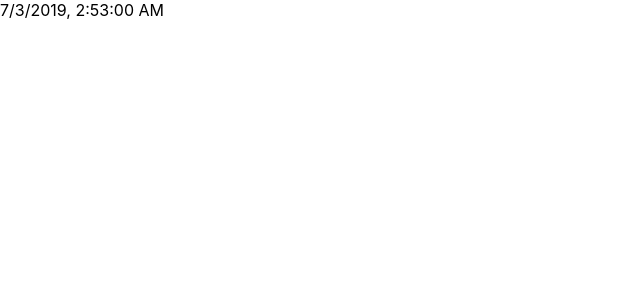
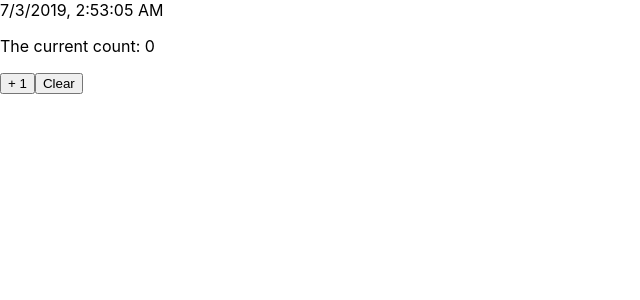
Before and after one commit to arminhus/react-playground, a React (Create React App) app: page / in a window 1280 px wide. Shown: the top 300 px of the page, without its empty margins (0-640 px from the left). Built offline with nearby package versions, Linux system fonts and the light colour scheme.

Commit message:
finished date, created counter for state mutation example

```diff
--- a/src/App.js
+++ b/src/App.js
@@ -4,6 +4,7 @@ import "./App.css";
 // import Tooltip from "./composition/Tooltip";
 // import Messages from "./Messages";
 import TheDate from "./state/TheDate";
+import Counter from "./state/Counter";
 
 // make 2 tooltips here and another inside the App directly
 // const firstTooltip = (
@@ -47,7 +48,10 @@ class App extends Component {
       //   <Messages name="Messages" unread={0} />
       //   <Messages name="Notifications" unread={10} />
       // </div>
-      <TheDate />
+      <div>
+        <TheDate />
+        <Counter />
+      </div>
     );
   }
 }
--- /dev/null
+++ b/src/state/Counter.js
@@ -0,0 +1,44 @@
+import React from "react";
+
+class Counter extends React.Component {
+  state = {
+    count: 0
+  };
+
+  constructor(props) {
+    super(props);
+    this.state = {
+      count: 0
+    };
+    // fix one to see count in console using constructor binding
+    // this.handleButtonClick = this.handleButtonClick.bind(this);
+  }
+
+  handleButtonClick() {
+    console.log(this.state.count);
+    const newCount = this.state.count + 1;
+    console.log(newCount);
+    this.setState({
+      count: newCount
+    });
+  }
+
+  handleClearButtonClick = () => {
+    this.setState({
+      count: 0
+    });
+  };
+
+  render() {
+    return (
+      <div>
+        <p>The current count: {this.state.count}</p>
+        {/* fix 2 to see count in console via arrow functions */}
+        <button onClick={() => this.handleButtonClick()}>+ 1</button>
+        <button onClick={() => this.handleClearButtonClick()}>Clear</button>
+      </div>
+    );
+  }
+}
+
+export default Counter;
--- a/src/state/TheDate.js
+++ b/src/state/TheDate.js
@@ -1,11 +1,35 @@
 import React from "react";
 
 class TheDate extends React.Component {
+  // The component is created.
   constructor(props) {
     super(props);
     this.state = { datetime: new Date() };
+    console.log("constructor");
   }
+  // The component has been added to the DOM
+  componentDidMount() {
+    console.log("componentDidMount");
+    this.interval = setInterval(() => {
+      this.setState({
+        datetime: new Date()
+      });
+      // console.log("tick");
+    }, 1000);
+  }
+  // The component is about to be removed from the DOM
+  // When the parent components render doesn't render this
+  // component anymore, the component will be removed.
+  componentWillUnmount() {
+    console.log("componentWillUnmount");
+    clearInterval(this.interval);
+  }
+  // The component is reacting to being created or updated
+  // 1 This will happen at least once.
+  // 2 if the component props change, render can happen again.
+  // 3  if the components state changes, the render can also happen again.
   render() {
+    console.log("render");
     return <div>{this.state.datetime.toLocaleString()}</div>;
   }
 }
```
